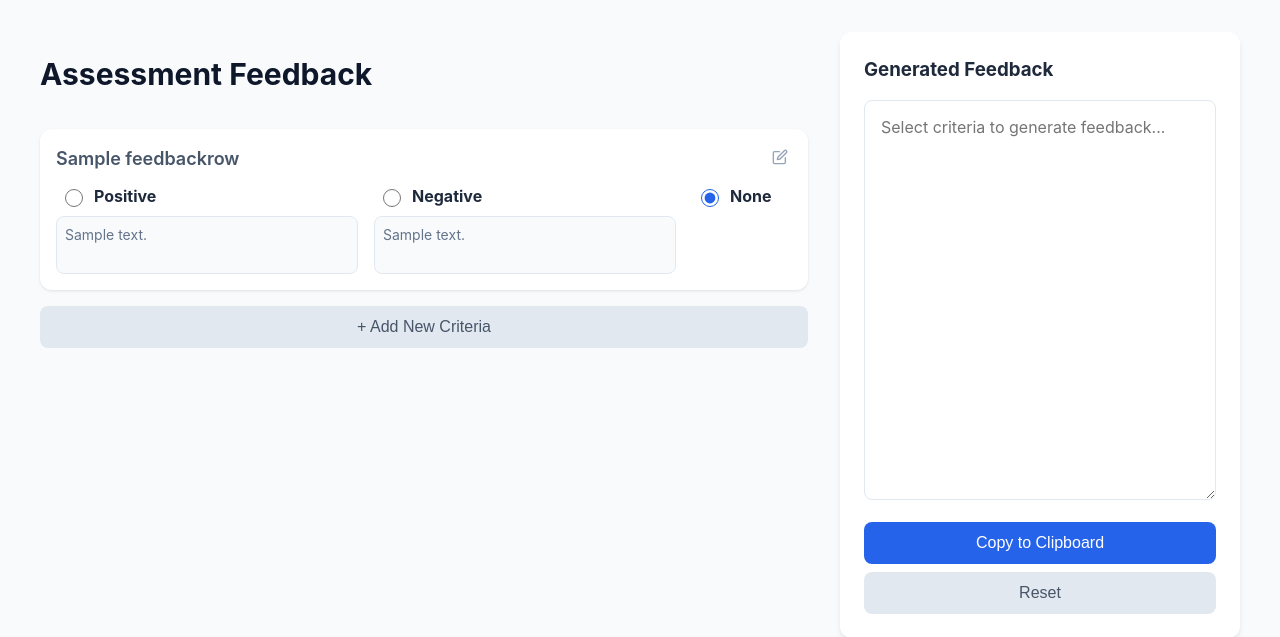
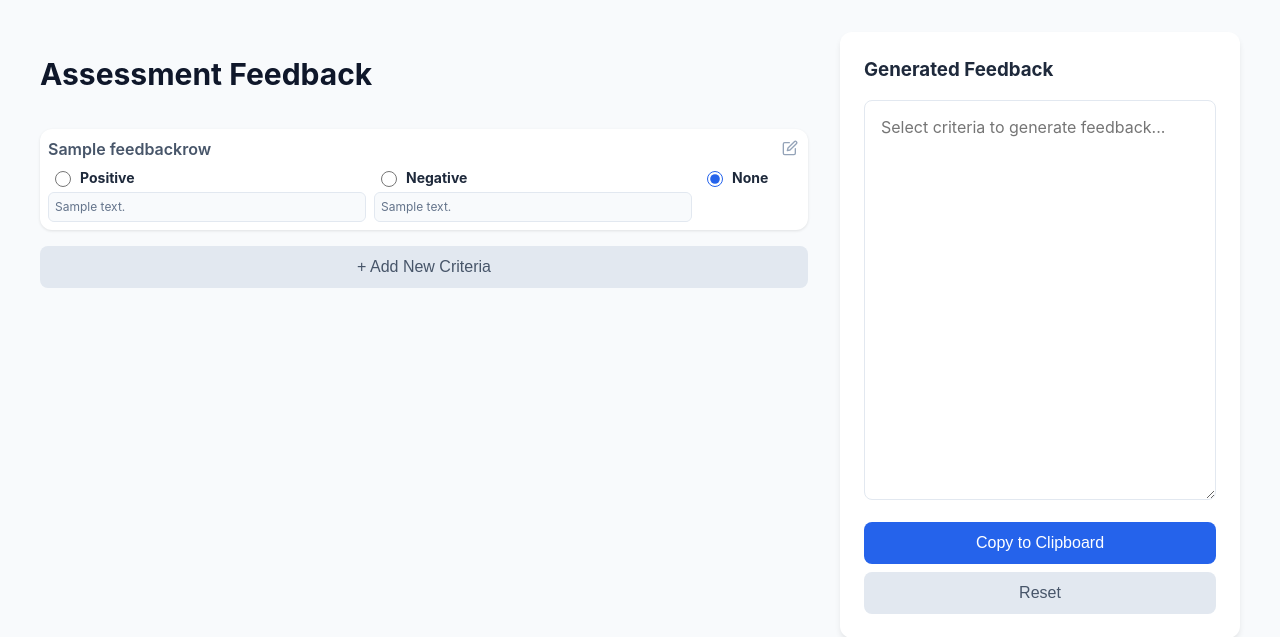
Before and after one commit to mblacklock/feedback_dl, a Django app: page /feedback-generator/ in a window 1280 px wide. Shown: the top 637 px of the page. Run offline with Django 5.2, Linux system fonts and the light colour scheme; tables that the repository leaves empty hold one stand-in row (values such as "Sample post").

Commit message:
compressed rows

```diff
--- a/feedback_generator/templates/feedback_generator/index.html
+++ b/feedback_generator/templates/feedback_generator/index.html
@@ -56,10 +56,9 @@
 
         /* Revised Layout */
         .row {
-            padding: 1rem;
+            padding: 0.5rem;
             border-bottom: 1px solid var(--border);
             display: block;
-            /* Nested layout */
         }
 
         .row:last-child {
@@ -70,13 +69,13 @@
             display: flex;
             align-items: center;
             justify-content: space-between;
-            margin-bottom: 0.5rem;
+            margin-bottom: 0.25rem;
         }
 
         .row-label {
             font-weight: 600;
             color: #475569;
-            font-size: 1.125rem;
+            font-size: 1rem;
         }
 
         .icon-btn {
@@ -84,7 +83,7 @@
             border: none;
             cursor: pointer;
             color: #94a3b8;
-            padding: 0.25rem;
+            padding: 0.125rem;
             border-radius: 0.25rem;
             transition: all 0.2s;
         }
@@ -97,24 +96,25 @@
         .options {
             display: grid;
             grid-template-columns: 1fr 1fr 100px;
-            gap: 1rem;
+            gap: 0.5rem;
             align-items: start;
         }
 
         .option-block {
             display: flex;
             flex-direction: column;
-            gap: 0.25rem;
+            gap: 0.125rem;
         }
 
         .radio-label {
             display: flex;
             align-items: center;
-            gap: 0.5rem;
+            gap: 0.375rem;
             cursor: pointer;
-            padding: 0.25rem;
+            padding: 0.125rem;
             border-radius: 0.375rem;
             transition: background-color 0.2s;
+            font-size: 0.875rem;
         }
 
         .radio-label:hover {
@@ -123,19 +123,19 @@
 
         .radio-label input[type="radio"] {
             accent-color: var(--primary);
-            width: 1.125rem;
-            height: 1.125rem;
+            width: 1rem;
+            height: 1rem;
         }
 
         .feedback-text {
-            font-size: 0.875rem;
+            font-size: 0.75rem;
             color: #64748b;
             background: #f8fafc;
-            padding: 0.5rem;
-            border-radius: 0.5rem;
+            padding: 0.375rem;
+            border-radius: 0.375rem;
             border: 1px solid var(--border);
-            line-height: 1.4;
-            min-height: 2.5rem;
+            line-height: 1.3;
+            min-height: auto;
         }
 
         .sticky-sidebar {
```
